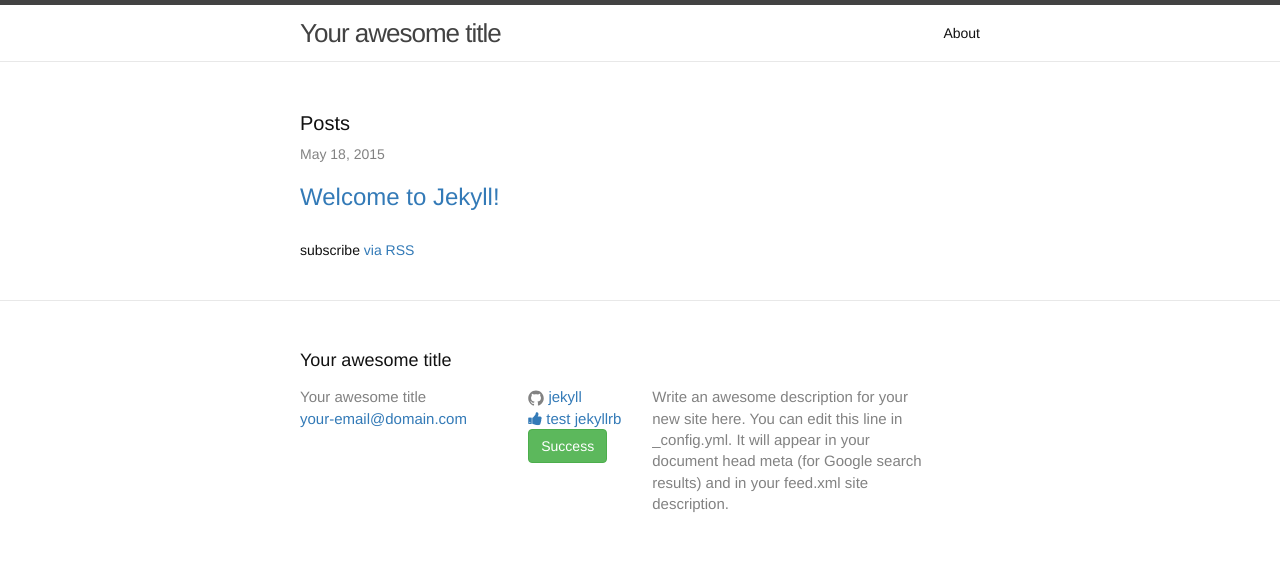
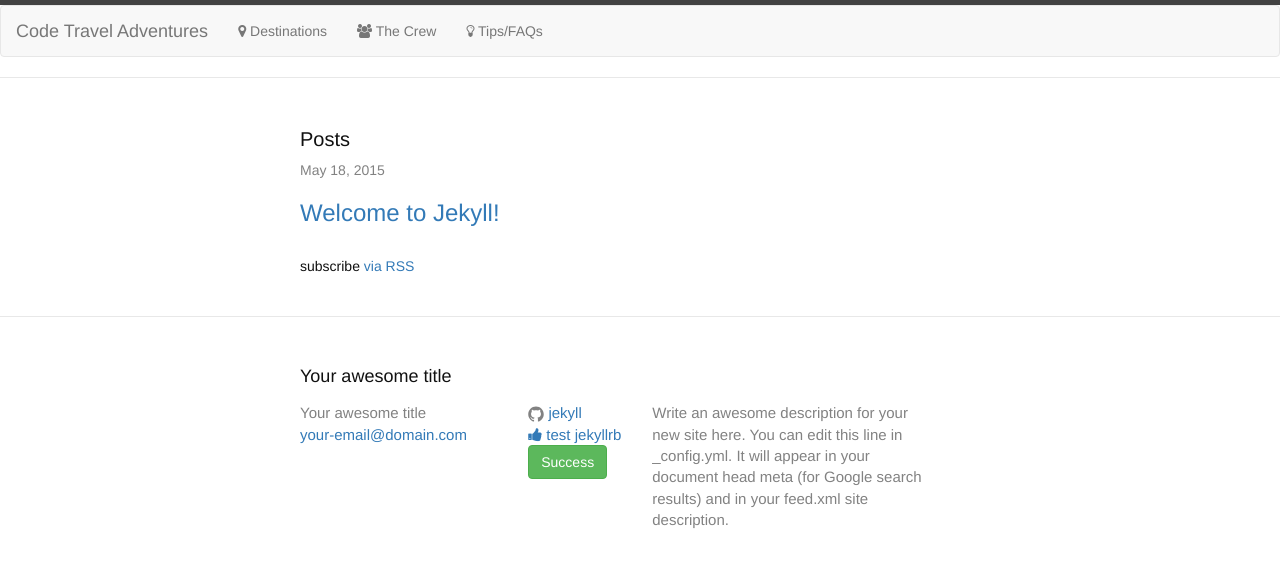
Before and after one commit to Code-Travel-Adventures/code-travel-adventures.github.io, a Jekyll site: the page built from index.html, in a window 1280 px wide. Shown: the top 567 px of the page. Built offline with Jekyll 4.4.1, drawn with Linux system fonts in a browser that asks for light colours; nearby versions of some CDN libraries.

Commit message:
add initial header.

```diff
--- a/_includes/header.html
+++ b/_includes/header.html
@@ -1,3 +1,27 @@
+<header class="site-header">
+    <nav class="navbar navbar-default">
+      <div class="container-fluid">
+        <div class="navbar-header">
+          <button type="button" class="navbar-toggle collapsed" data-toggle="collapse" data-target="#bs-example-navbar-collapse-1" aria-expanded="false">
+            <span class="sr-only">Toggle navigation</span>
+            <span class="icon-bar"></span>
+            <span class="icon-bar"></span>
+            <span class="icon-bar"></span>
+          </button>
+          <a class="navbar-brand" href="#">Code Travel Adventures</a>
+        </div>
+        <div class="collapse navbar-collapse" id="bs-example-navbar-collapse-1">
+          <ul class="nav navbar-nav">
+            <li><a href="#">{% icon fa fa-map-marker %} Destinations</a></li>
+            <li><a href="#">{% icon fa fa-users %} The Crew</a></li>
+            <li><a href="#">{% icon fa fa-lightbulb-o %} Tips/FAQs</a></li>
+          </ul>
+        </div>
+      </div>
+    </nav>
+</header>
+
+<!--
 <header class="site-header">
 
   <div class="wrapper">
@@ -25,3 +49,4 @@
   </div>
 
 </header>
+-->
```
